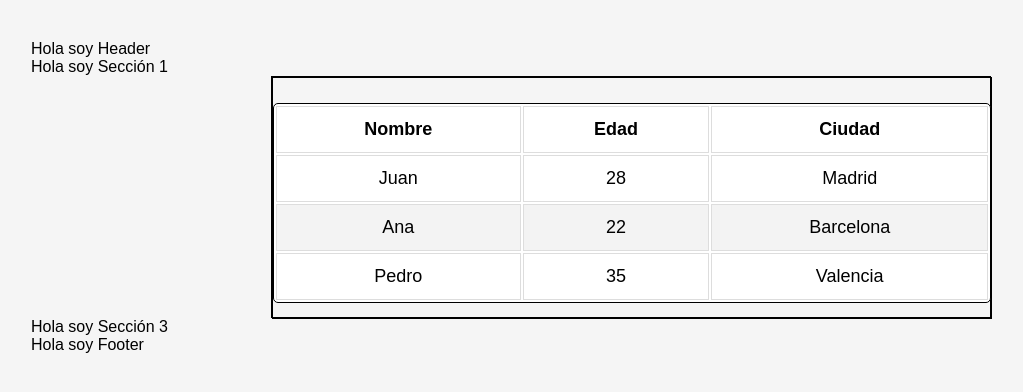
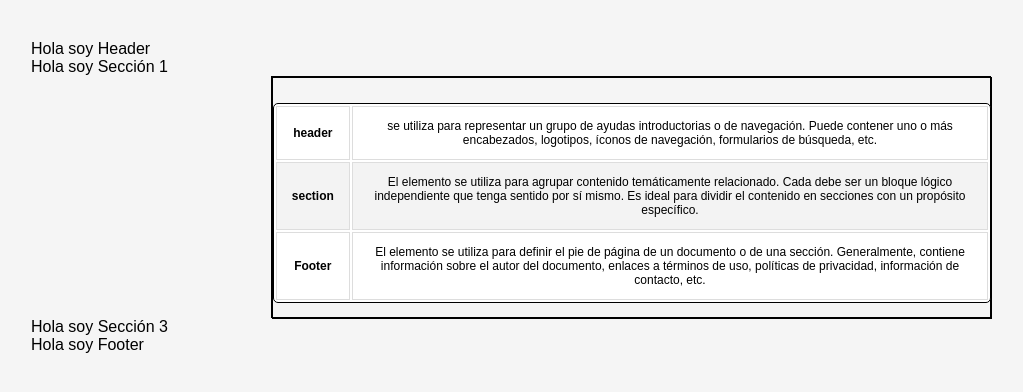
Before and after one commit to Kristhellfp/etiquetas.html, a plain HTML site: page index.html in a window 1280 px wide. Shown: the whole page, without its empty margins (9-1032 px from the left). Drawn offline with Linux system fonts and the light colour scheme.

Commit message:
correpcion de estructura

```diff
--- a/seccion2/seccion2.css
+++ b/seccion2/seccion2.css
@@ -19,7 +19,7 @@ h1 {
     width: 44.9rem;
     border: 1px solid black;
     margin: 25px 0;
-    font-size: 18px;
+    font-size: 12px;
     text-align: center;
     background-color: #fff;
     border-radius: 5px;
--- a/seccion2/seccion2.js
+++ b/seccion2/seccion2.js
@@ -4,27 +4,18 @@ seccion2_DOM.innerHTML =`
 <section class="seccion2">
     <table class="table2">
             <tr>
-                <th>Nombre</th>
-                <th>Edad</th>
-                <th>Ciudad</th>
-            </tr>
-        </thead>
-        <tbody>
-            <tr>
-                <td>Juan</td>
-                <td>28</td>
-                <td>Madrid</td>
+                <th>header</th>
+                <td>se utiliza para representar un grupo de ayudas introductorias o de navegación. Puede contener uno o más encabezados, logotipos, íconos de navegación, formularios de búsqueda, etc.</td>
             </tr>
             <tr>
-                <td>Ana</td>
-                <td>22</td>
-                <td>Barcelona</td>
+                <th>section</th>
+                <td>El elemento  se utiliza para agrupar contenido temáticamente relacionado. Cada  debe ser un bloque lógico independiente que tenga sentido por sí mismo. Es ideal para dividir el contenido en secciones con un propósito específico.</td>
             </tr>
             <tr>
-                <td>Pedro</td>
-                <td>35</td>
-                <td>Valencia</td>
+                <th>Footer</th>
+                <td>El elemento se utiliza para definir el pie de página de un documento o de una sección. Generalmente, contiene información sobre el autor del documento, enlaces a términos de uso, políticas de privacidad, información de contacto, etc.</td>
             </tr>
+
     </table>
 </section>
 `;
```
